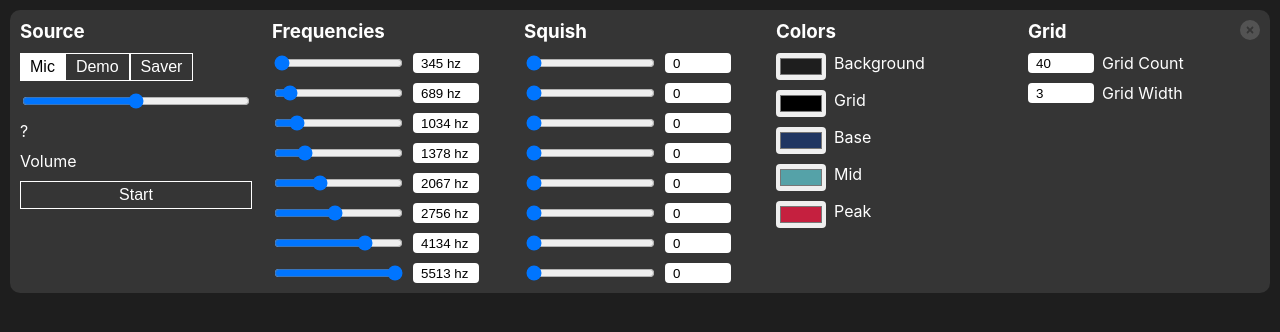
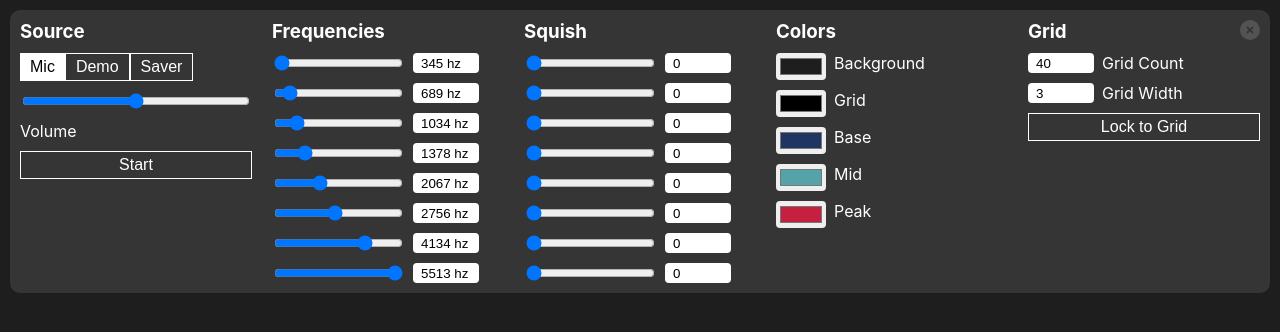
Before and after one commit to steveostudios/audio-meter, a React (Create React App) app: page / in a window 1280 px wide. Shown: the top 332 px of the page. Built offline with nearby package versions, Linux system fonts and the light colour scheme; no server answers.

Commit message:
- remove saver (bug) - added gridlock

```diff
--- a/src/App.tsx
+++ b/src/App.tsx
@@ -41,6 +41,7 @@ const App: React.FC = () => {
   const [grid, setGrid] = React.useState({
     count: 40,
     width: 3,
+    lock: false,
   });
   const [squish, setSquish] = React.useState([0, 0, 0, 0, 0, 0, 0, 0]);
 
@@ -89,7 +90,7 @@ const App: React.FC = () => {
         return height + delta;
       });
 
-      setBarHeights(newBarHeights);
+      // setBarHeights(newBarHeights);
 
       // console.log(newBarHeights);
 
@@ -118,7 +119,7 @@ const App: React.FC = () => {
         let height = value * -ctx.canvas.height;
 
         const remainder = height % GRID_SIZE;
-        if (remainder !== 0) {
+        if (remainder !== 0 && grid.lock) {
           height = height - remainder; // Adjust height down to the nearest gridline
         }
 
@@ -225,7 +226,6 @@ const App: React.FC = () => {
                 min={0}
                 max={20}
               />
-              {mic.getVolume() || "?"}
               <label htmlFor="volume">Volume</label>
 
               <ModeButton onClick={onToggleStart} selected={isStarted}>
@@ -282,6 +282,12 @@ const App: React.FC = () => {
                 value={grid.width}
                 onChange={onChangeGrid}
               />
+              <ModeButton
+                onClick={() => setGrid({ ...grid, lock: !grid.lock })}
+                selected={grid.lock}
+              >
+                {grid.lock ? "Locked to Grid" : "Lock to Grid"}
+              </ModeButton>
             </div>
           </ControlPanel>
         )}
```
